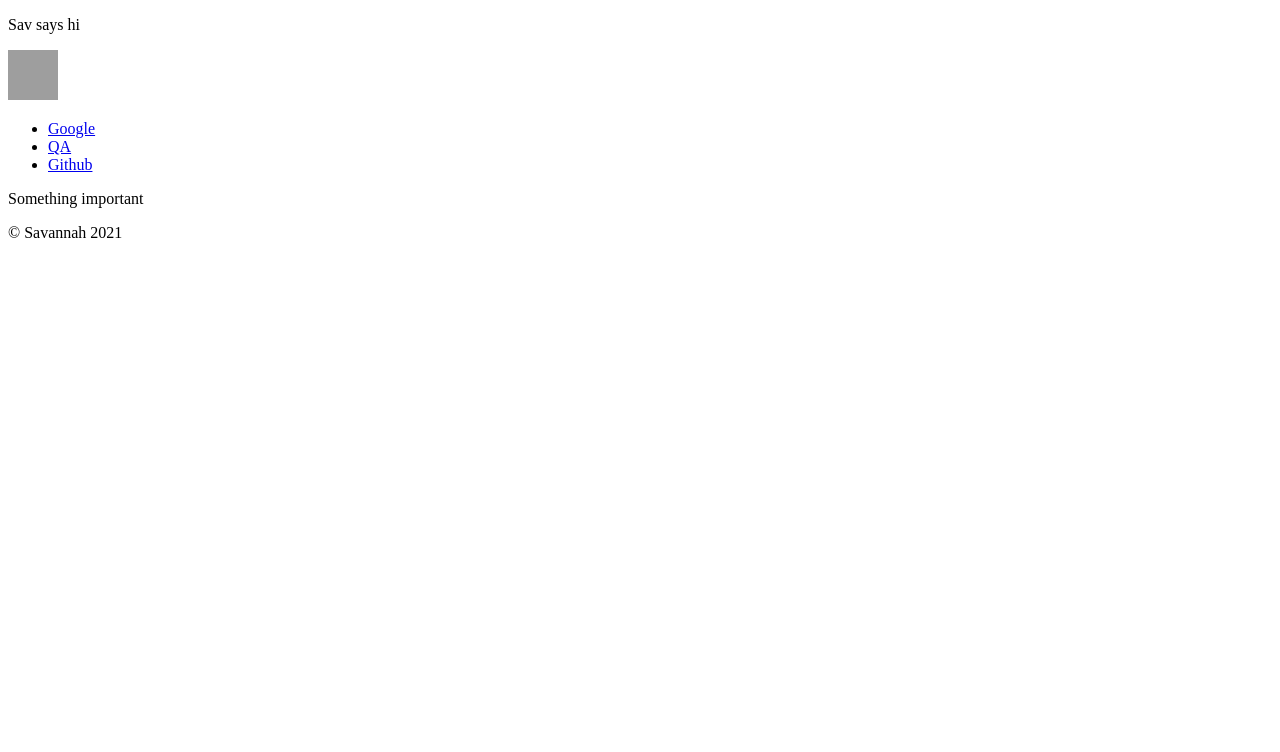
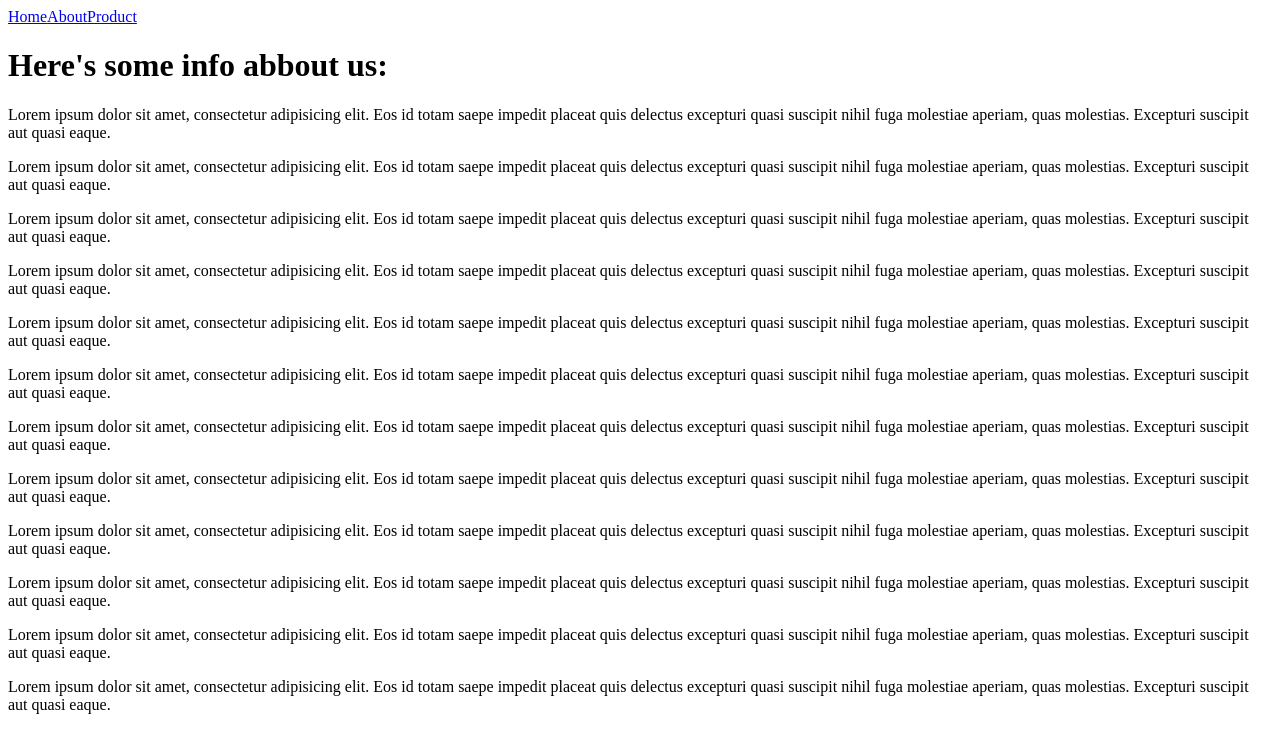
Before and after one commit to savannahvaith/DEC20-MERN, a React (Create React App) app in the folder frontend/: page /about in a window 1280 px wide. Shown: the top 752 px of the page. Built offline with nearby package versions, Linux system fonts and the light colour scheme; grey boxes are pictures that could not be loaded.

Commit message:
SV: Added Routing Example

```diff
--- a/frontend/src/App.js
+++ b/frontend/src/App.js
@@ -1,16 +1,32 @@
 'use strict';
 
-import Standard from "./Components/02-Parents-Child/Standard";
-import Introduction from "./Components/01-Intro/First";
-import Second from "./Components/01-Intro/Second";
+import Nav from "./Components/09-Routing/Nav";
+import { BrowserRouter as Router, Route, Switch } from 'react-router-dom';
+import Home from './Components/09-Routing/Home';
+import About from './Components/09-Routing/About';
+import Product from './Components/09-Routing/Product';
+import User from "./Components/09-Routing/User";
 
 const App = () => {
   return (
     <div className="App">
-      <p>Sav says hi </p>
-      {/* <Introduction/> */}
-      {/* <Second/>*/}
-      <Standard/>
+      <Router>
+        <Nav />
+        <Switch>
+          <Route path="/" exact>
+            <Home />
+          </Route>
+          <Route path="/about">
+            <About />
+          </Route>
+          <Route path="/shop">
+            <Product />
+          </Route>
+          <Route path="/user/:id">
+            <User />
+          </Route>
+        </Switch>
+      </Router>
     </div>
   );
 }
--- /dev/null
+++ b/frontend/src/Components/09-Routing/About.jsx
@@ -0,0 +1,21 @@
+const About = () => {
+    return (
+        <>
+            <h1> Here's some info abbout us:</h1>
+            <p>Lorem ipsum dolor sit amet, consectetur adipisicing elit. Eos id totam saepe impedit placeat quis delectus excepturi quasi suscipit nihil fuga molestiae aperiam, quas molestias. Excepturi suscipit aut quasi eaque.</p>
+            <p>Lorem ipsum dolor sit amet, consectetur adipisicing elit. Eos id totam saepe impedit placeat quis delectus excepturi quasi suscipit nihil fuga molestiae aperiam, quas molestias. Excepturi suscipit aut quasi eaque.</p>
+            <p>Lorem ipsum dolor sit amet, consectetur adipisicing elit. Eos id totam saepe impedit placeat quis delectus excepturi quasi suscipit nihil fuga molestiae aperiam, quas molestias. Excepturi suscipit aut quasi eaque.</p>
+            <p>Lorem ipsum dolor sit amet, consectetur adipisicing elit. Eos id totam saepe impedit placeat quis delectus excepturi quasi suscipit nihil fuga molestiae aperiam, quas molestias. Excepturi suscipit aut quasi eaque.</p>
+            <p>Lorem ipsum dolor sit amet, consectetur adipisicing elit. Eos id totam saepe impedit placeat quis delectus excepturi quasi suscipit nihil fuga molestiae aperiam, quas molestias. Excepturi suscipit aut quasi eaque.</p>
+            <p>Lorem ipsum dolor sit amet, consectetur adipisicing elit. Eos id totam saepe impedit placeat quis delectus excepturi quasi suscipit nihil fuga molestiae aperiam, quas molestias. Excepturi suscipit aut quasi eaque.</p>
+            <p>Lorem ipsum dolor sit amet, consectetur adipisicing elit. Eos id totam saepe impedit placeat quis delectus excepturi quasi suscipit nihil fuga molestiae aperiam, quas molestias. Excepturi suscipit aut quasi eaque.</p>
+            <p>Lorem ipsum dolor sit amet, consectetur adipisicing elit. Eos id totam saepe impedit placeat quis delectus excepturi quasi suscipit nihil fuga molestiae aperiam, quas molestias. Excepturi suscipit aut quasi eaque.</p>
+            <p>Lorem ipsum dolor sit amet, consectetur adipisicing elit. Eos id totam saepe impedit placeat quis delectus excepturi quasi suscipit nihil fuga molestiae aperiam, quas molestias. Excepturi suscipit aut quasi eaque.</p>
+            <p>Lorem ipsum dolor sit amet, consectetur adipisicing elit. Eos id totam saepe impedit placeat quis delectus excepturi quasi suscipit nihil fuga molestiae aperiam, quas molestias. Excepturi suscipit aut quasi eaque.</p>
+            <p>Lorem ipsum dolor sit amet, consectetur adipisicing elit. Eos id totam saepe impedit placeat quis delectus excepturi quasi suscipit nihil fuga molestiae aperiam, quas molestias. Excepturi suscipit aut quasi eaque.</p>
+            <p>Lorem ipsum dolor sit amet, consectetur adipisicing elit. Eos id totam saepe impedit placeat quis delectus excepturi quasi suscipit nihil fuga molestiae aperiam, quas molestias. Excepturi suscipit aut quasi eaque.</p>
+        </>
+    )
+
+}
+export default About;
--- /dev/null
+++ b/frontend/src/Components/09-Routing/Home.jsx
@@ -0,0 +1,4 @@
+const Home = () => {
+    return <h1> Welcome to the website!</h1>
+}
+export default Home;
--- /dev/null
+++ b/frontend/src/Components/09-Routing/Nav.jsx
@@ -0,0 +1,12 @@
+import {Link} from 'react-router-dom';
+const Nav = () =>{
+
+    return(
+        <>
+            <Link to="/" className="btn btn-danger">Home</Link>
+            <Link to="/about" className="btn btn-outline-success">About</Link>
+            <Link to="/shop" className="btn btn-outline-info">Product</Link>
+        </>
+    )
+}
+export default Nav;
--- /dev/null
+++ b/frontend/src/Components/09-Routing/Product.jsx
@@ -0,0 +1,10 @@
+const Product = () => {
+    return(
+        <div>
+            <p>Hairbrush</p>
+            <p>Candle</p>
+            <p>Laptop</p>
+        </div>
+    )
+}
+export default Product;
--- /dev/null
+++ b/frontend/src/Components/09-Routing/User.jsx
@@ -0,0 +1,11 @@
+import {useParams} from 'react-router-dom';
+
+const User = () => {
+
+    const {id} = useParams();
+
+    return( <p>The value from the URL is: {id}</p> )
+
+}
+
+export default User;
```
